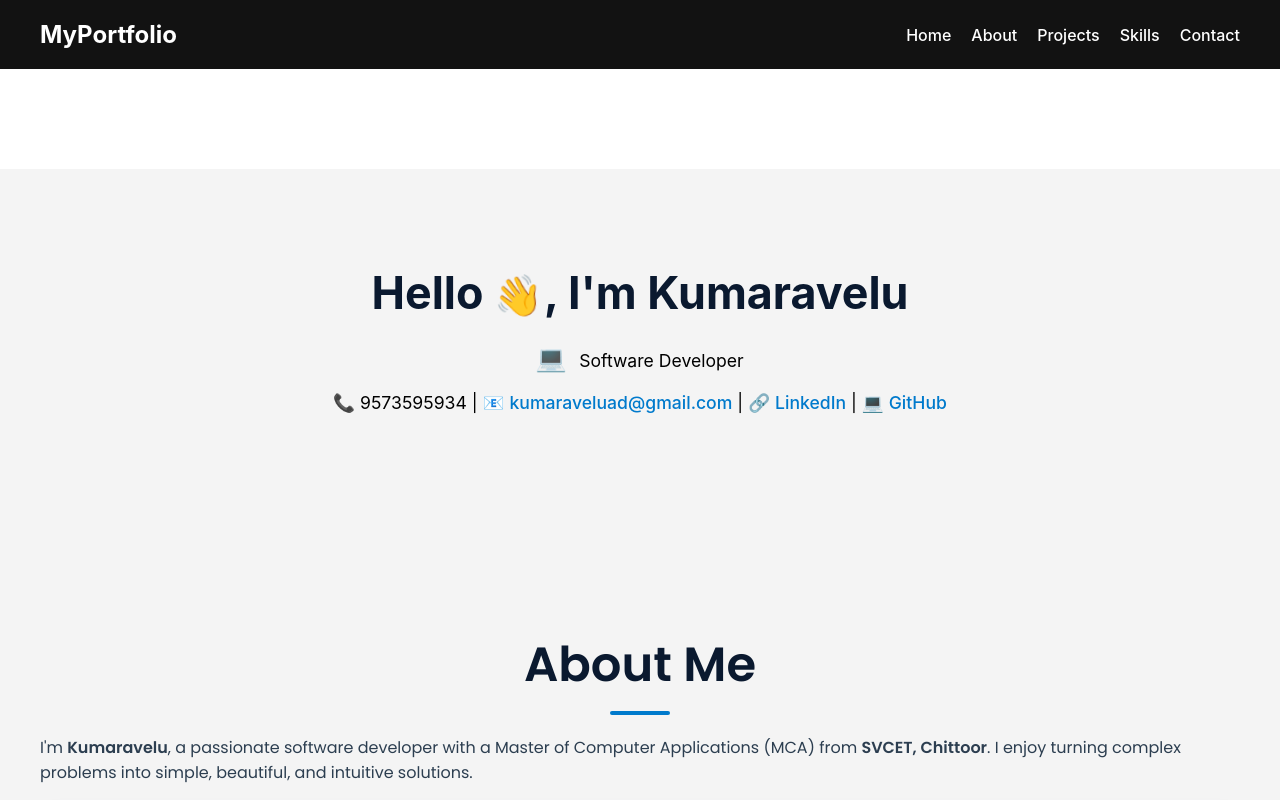
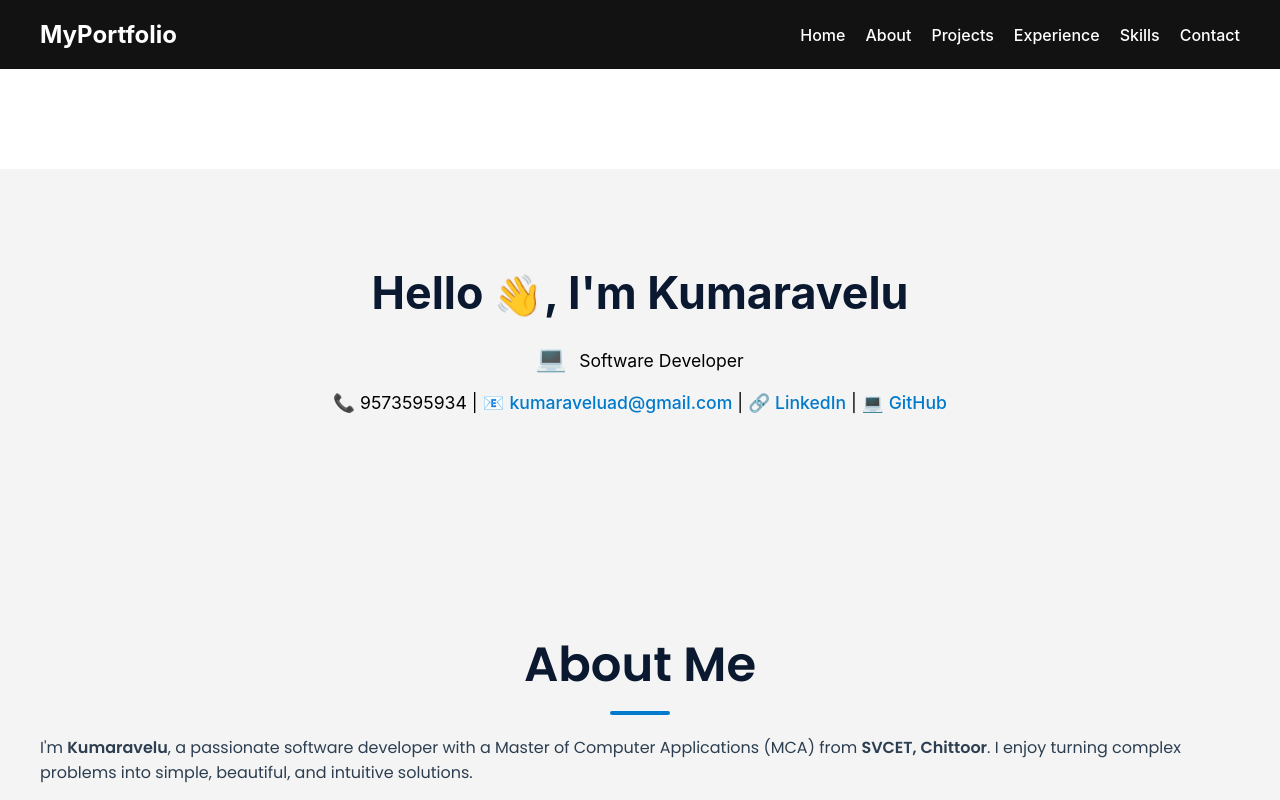
Before and after one commit to adkumaravelu/Kumaravelu-portfolio, a React (Create React App) app: page / in a window 1280 px wide. Shown: the top 800 px of the page. Built offline with nearby package versions, Linux system fonts and the light colour scheme.

Commit message:
code updated 27/10/2025

```diff
--- a/src/Experience.js
+++ b/src/Experience.js
@@ -10,14 +10,13 @@ const Experience = () => {
       responsibilities: [
         "Developed responsive web applications using PHP and JavaScript.",
         "Integrated RESTful APIs and optimized database queries for performance.",
-        "Collaborated with designers and backend teams to deliver scalable features."
+        "Collaborated with designers and backend teams to deliver scalable features.",
       ],
     },
-
   ];
 
   return (
-    <div className="experience-container">
+    <section id="Experience" className="experience-container">
       <h1 className="experience-title">Work Experience</h1>
 
       <div className="experience-list">
@@ -35,7 +34,7 @@ const Experience = () => {
           </div>
         ))}
       </div>
-    </div>
+    </section>
   );
 };
 
--- a/src/NabBar.js
+++ b/src/NabBar.js
@@ -26,6 +26,7 @@ const Navbar = () => {
         <a href="#home" onClick={closeMenu}>Home</a>
         <a href="#about" onClick={closeMenu}>About</a>
         <a href="#projects" onClick={closeMenu}>Projects</a>
+        <a href="#Experience" onClick={closeMenu}>Experience</a>
         <a href="#skills" onClick={closeMenu}>Skills</a>
         <a href="#contact" onClick={closeMenu}>Contact</a>
       </nav>
```
